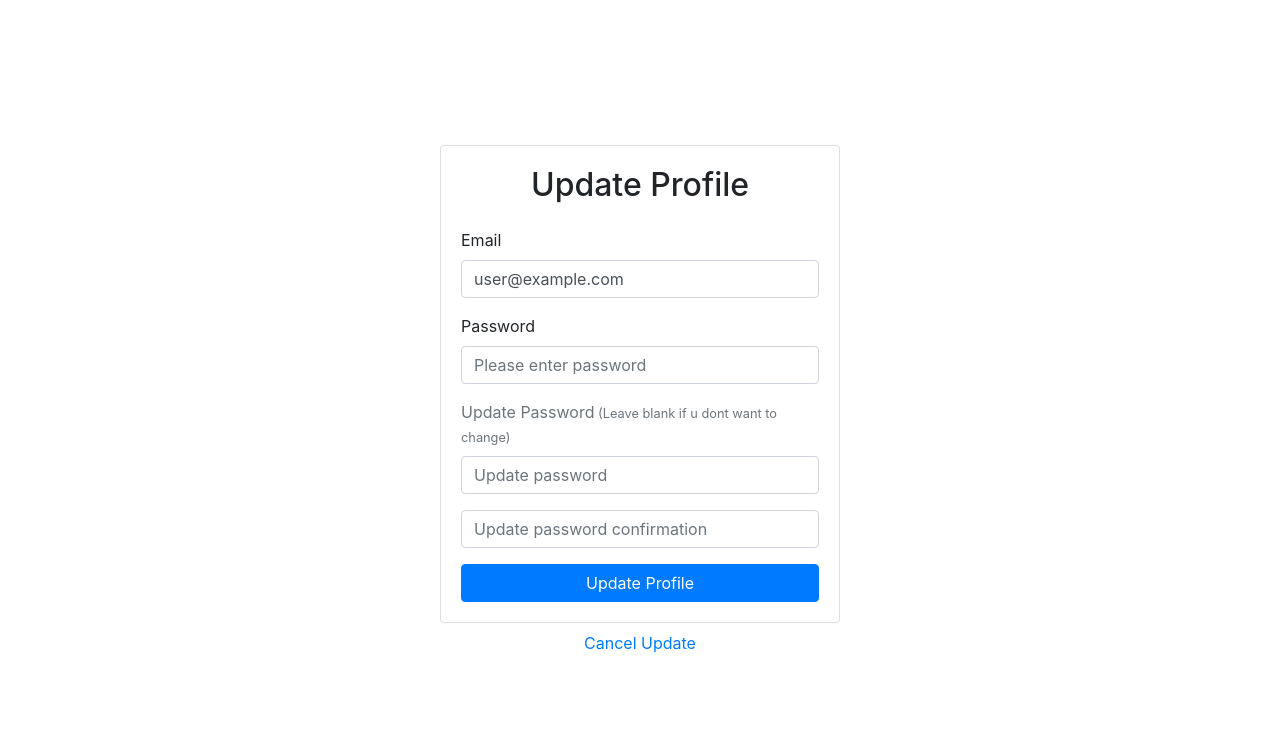
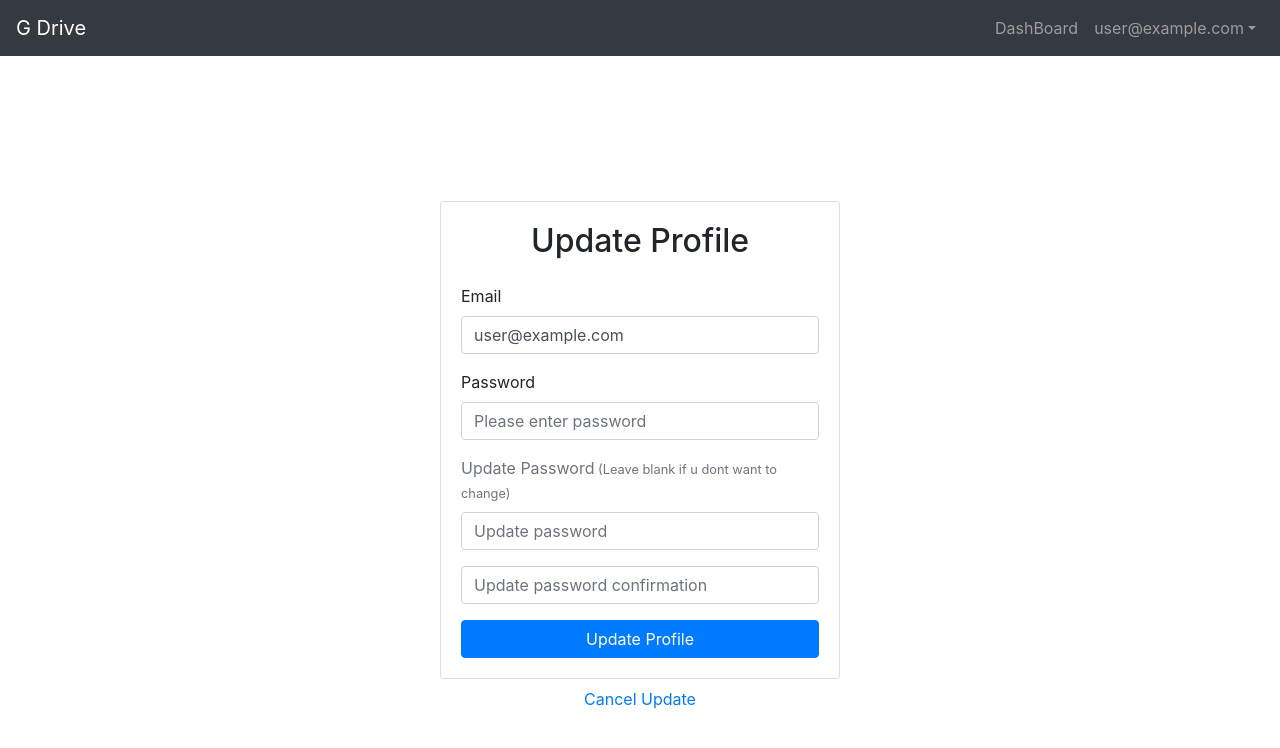
Before and after one commit to Petertran198/Google-Drive, a React (Create React App) app: page /update-profile in a window 1280 px wide. Shown: the top 748 px of the page. Built offline with nearby package versions, Linux system fonts and the light colour scheme; no server answers; sample sign-in values are in the browser's storage.

Commit message:
Added Header component with links if signed in or signed out

```diff
--- a/src/App.js
+++ b/src/App.js
@@ -9,15 +9,13 @@ import Profile from './components/auth/Profile';
 import Login from './components/auth/Login';
 import ForgotPassword from './components/auth/ForgotPassword';
 import UpdateProfile from './components/auth/UpdateProfile';
-
+import Header from './components/header/Header';
 export default function App() {
     return (
-        <Container
-            className='d-flex align-items-center justify-content-center'
-            style={{ minHeight: '100vh' }}
-        >
-            <div className='w-100' style={{ maxWidth: '400px' }}>
+        <>
+            <Header />
             <Switch>
+                {/* Authentication */}
                 <PublicRoute
                     exact
                     path='/signup'
@@ -30,20 +28,21 @@ export default function App() {
                     restricted={true}
                     component={Login}
                 />
-                    <PrivateRoute exact path='/user-profile' component={Profile} />
                 <PublicRoute
                     exact
                     path='/forgot-password'
                     component={ForgotPassword}
                 />
+                {/* User */}
+                <PrivateRoute exact path='/user-profile' component={Profile} />
                 <PrivateRoute
                     exact
                     path='/update-profile'
                     restricted={true}
                     component={UpdateProfile}
                 />
+                {/* Google Drive  */}
             </Switch>
-            </div>
-        </Container>
+        </>
     );
 }
--- /dev/null
+++ b/src/components/auth/CenteredContainer.jsx
@@ -0,0 +1,15 @@
+import React from 'react';
+import { Container } from 'react-bootstrap';
+
+export default function CenteredContainer({ children }) {
+    return (
+        <Container
+            className='d-flex align-items-center justify-content-center'
+            style={{ minHeight: '100vh' }}
+        >
+            <div className='w-100' style={{ maxWidth: '400px' }}>
+                {children}
+            </div>
+        </Container>
+    );
+}
--- a/src/components/auth/ForgotPassword.jsx
+++ b/src/components/auth/ForgotPassword.jsx
@@ -2,6 +2,7 @@ import React, { useState, useRef } from 'react';
 import { Card, Form, Button } from 'react-bootstrap';
 import { Link } from 'react-router-dom';
 import { useAuth } from '../../contexts/AuthContext';
+import CenteredContainer from './CenteredContainer';
 
 export default function ForgotPassword() {
     const { resetPassword } = useAuth();
@@ -24,7 +25,7 @@ export default function ForgotPassword() {
         setIsLoading(false);
     };
     return (
-        <>
+        <CenteredContainer>
             {errors && <div className='alert alert-danger'>{errors}</div>}
             {message && <div className='alert alert-success'>{message}</div>}
             <Card>
@@ -48,6 +49,6 @@ export default function ForgotPassword() {
                     <Link to='login'>Login</Link>
                 </Card.Body>
             </Card>
-        </>
+        </CenteredContainer>
     );
 }
--- a/src/components/auth/Login.jsx
+++ b/src/components/auth/Login.jsx
@@ -2,6 +2,7 @@ import React, { useRef, useState } from 'react';
 import { Form, Card, Button } from 'react-bootstrap';
 import { Link, useHistory } from 'react-router-dom';
 import { useAuth } from '../../contexts/AuthContext';
+import CenteredContainer from './CenteredContainer';
 
 export default function Login() {
     const { login } = useAuth();
@@ -24,7 +25,7 @@ export default function Login() {
         setIsLoading(false);
     };
     return (
-        <>
+        <CenteredContainer>
             {errors && <div className='alert alert-danger'>{errors}</div>}
             <Card>
                 <Card.Body>
@@ -57,6 +58,6 @@ export default function Login() {
             <div className='w-100 text-center mt-2'>
                 Don't have an account? <Link to='signup'>Sign Up</Link>
             </div>
-        </>
+        </CenteredContainer>
     );
 }
--- a/src/components/auth/Profile.jsx
+++ b/src/components/auth/Profile.jsx
@@ -2,6 +2,7 @@ import React, { useState } from 'react';
 import { Card, Alert, Button } from 'react-bootstrap';
 import { useHistory, Link } from 'react-router-dom';
 import { useAuth } from '../../contexts/AuthContext';
+import CenteredContainer from './CenteredContainer';
 
 export default function Dashboard() {
     const { currentUser, logOut } = useAuth();
@@ -18,7 +19,7 @@ export default function Dashboard() {
     };
 
     return (
-        <>
+        <CenteredContainer>
             <Card>
                 <Card.Body>
                     <h2 className='text-center mb-4'>Profile</h2>
@@ -39,6 +40,6 @@ export default function Dashboard() {
                     Log Out
                 </Button>
             </div>
-        </>
+        </CenteredContainer>
     );
 }
--- a/src/components/auth/SignUp.jsx
+++ b/src/components/auth/SignUp.jsx
@@ -4,6 +4,7 @@ import React, { useRef, useState } from 'react';
 import { Card, Form, Button } from 'react-bootstrap';
 import { useAuth } from '../../contexts/AuthContext';
 import { Link } from 'react-router-dom';
+import CenteredContainer from './CenteredContainer';
 export default function SignUp(props) {
     const [errors, setErrors] = useState('');
     const [isLoading, setIsLoading] = useState(false);
@@ -32,7 +33,7 @@ export default function SignUp(props) {
     };
 
     return (
-        <>
+        <CenteredContainer>
             {errors && <div className='alert alert-danger'>{errors}</div>}
             <Card>
                 <Card.Body>
@@ -72,6 +73,6 @@ export default function SignUp(props) {
             <div className='w-100 text-center mt-2'>
                 Already have an account? <Link to='login'>Login</Link>
             </div>
-        </>
+        </CenteredContainer>
     );
 }
--- a/src/components/auth/UpdateProfile.jsx
+++ b/src/components/auth/UpdateProfile.jsx
@@ -6,6 +6,7 @@ import { useAuth } from '../../contexts/AuthContext';
 import { getCredential } from '../auth/Firebase';
 
 import { Link, useHistory } from 'react-router-dom';
+import CenteredContainer from './CenteredContainer';
 export default function UpdateProfile() {
     const [errors, setErrors] = useState('');
     const [isLoading, setIsLoading] = useState(false);
@@ -46,7 +47,7 @@ export default function UpdateProfile() {
         try {
             // Run all the promises
             await Promise.all(combinedPromises);
-            history.push('/');
+            history.push('/user-profile');
         } catch (e) {
             setErrors(e.message);
         } finally {
@@ -56,7 +57,7 @@ export default function UpdateProfile() {
     };
 
     return (
-        <>
+        <CenteredContainer>
             {errors && <div className='alert alert-danger'>{errors}</div>}
             <Card>
                 <Card.Body>
@@ -116,6 +117,6 @@ export default function UpdateProfile() {
             <div className='w-100 text-center mt-2'>
                 <Link to='/'>Cancel Update</Link>
             </div>
-        </>
+        </CenteredContainer>
     );
 }
--- /dev/null
+++ b/src/components/header/Header.jsx
@@ -0,0 +1,71 @@
+import { NavLink, Link, useHistory } from 'react-router-dom';
+import { useAuth } from '../../contexts/AuthContext';
+import {
+    Navbar,
+    Form,
+    FormControl,
+    Button,
+    Nav,
+    NavDropdown,
+} from 'react-bootstrap';
+
+export default function Header() {
+    const { currentUser, logOut } = useAuth();
+    const history = useHistory();
+    const handleLogOut = async () => {
+        try {
+            await logOut();
+            // Make sure to make this route private because if u don't react will think this route is public and when u log out there will be no currentUser therefore info on currentUser will be null and u will get an undefined error. If it is private when this page gets hit it will redirect to login and u won't get currentUser undefined error.
+            history.push('/login');
+        } catch {}
+    };
+
+    return (
+        <Navbar bg='dark' expand='lg' variant='dark'>
+            <Link to='/' component={Navbar.Brand}>
+                G Drive
+            </Link>
+            <Navbar.Toggle aria-controls='basic-navbar-nav' />
+            <Navbar.Collapse id='basic-navbar-nav'>
+                <Nav className='ml-auto'>
+                    {currentUser ? (
+                        <>
+                            <Link to='/' component={Nav.Link}>
+                                DashBoard
+                            </Link>
+                            <NavDropdown
+                                title={currentUser.email}
+                                id='basic-nav-dropdown'
+                            >
+                                <Link component={NavDropdown.Item} to='user-profile'>
+                                    Profile
+                                </Link>
+                                <Link
+                                    component={NavDropdown.Item}
+                                    to='update-profile'
+                                >
+                                    Edit Profile
+                                </Link>
+                                <Link
+                                    component={NavDropdown.Item}
+                                    onClick={handleLogOut}
+                                >
+                                    Sign Out
+                                </Link>
+                            </NavDropdown>
+                        </>
+                    ) : (
+                        <>
+                            <Link component={Nav.Link} to='login'>
+                                Login
+                            </Link>
+                            <Link component={Nav.Link} to='signup'>
+                                Sign Up
+                            </Link>
+                        </>
+                    )}
+                </Nav>
+            </Navbar.Collapse>
+        </Navbar>
+    );
+}
```
Lines whose indentation alone changed are shown as unchanged.
